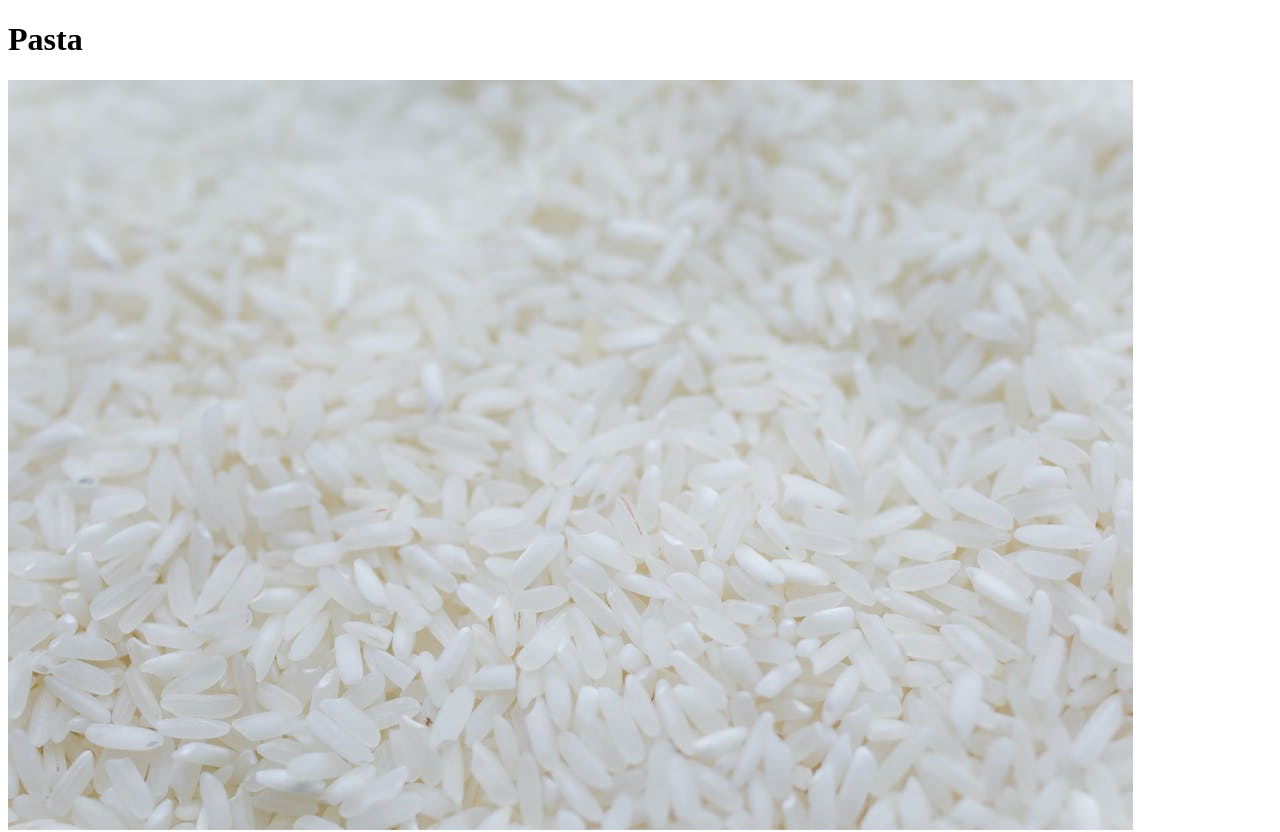
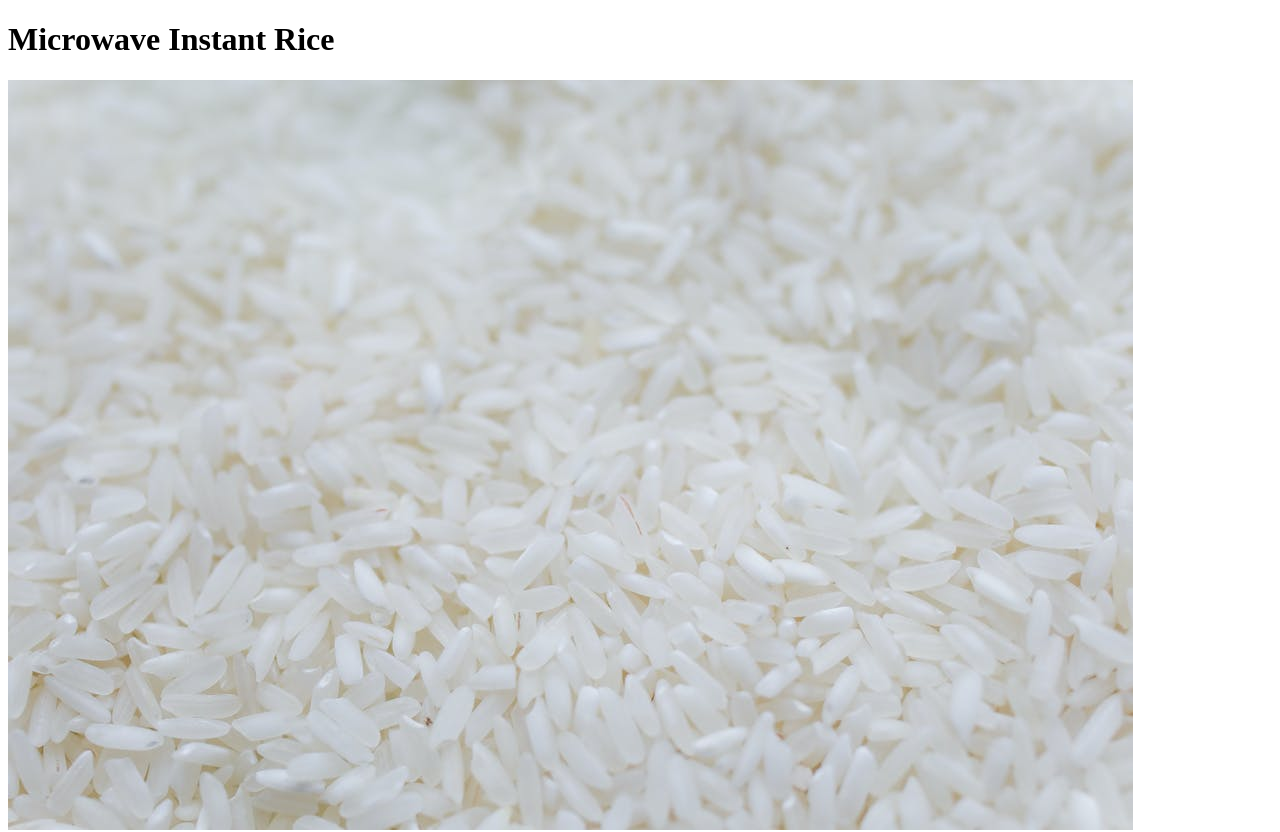
Before and after one commit to TanosThePhoenix/odin-recipes, a plain HTML site: page recipes/rice.html in a window 1280 px wide. Shown: the top 832 px of the page. Drawn offline with Linux system fonts and the light colour scheme.

Commit message:
Fix headings on rice and quesadilla pages

```diff
--- a/recipes/rice.html
+++ b/recipes/rice.html
@@ -5,7 +5,7 @@
         <title>Odin Project Recipes - Microwave Instant Rice</title>
     </head>
     <body>
-        <h1>Pasta</h1>
+        <h1>Microwave Instant Rice</h1>
         <img src="rice.jpeg" alt="Photograph of White Rice">
         <p>Image taken from <a href="https://www.pexels.com/photo/close-up-photo-of-white-rice-grains-4110251/">Pexels</a>.</p>
 
```
Also changed, not shown: recipes/quesadilla.html (+1 -1 lines).
